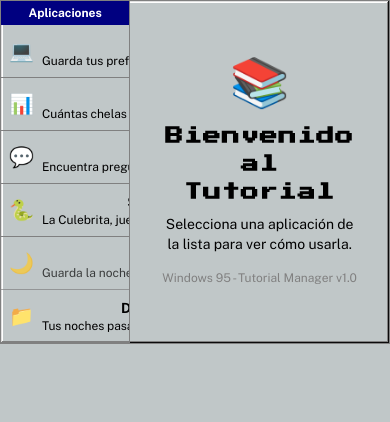
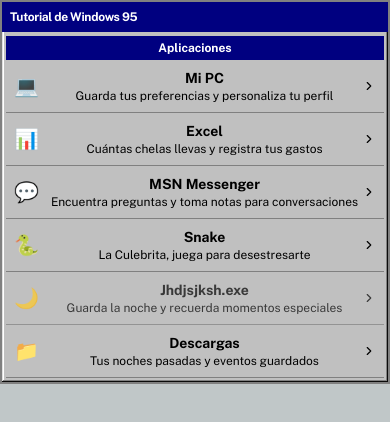
Before and after one commit to JxElektro/Chelas.js-The-Game, a React (Vite) app: page /tutorial in a window 390 px wide. Shown: the top 422 px of the page. Built offline with nearby package versions, Linux system fonts and the light colour scheme.

Commit message:
feat: Improve tutorial layout for mobile
Adjust the tutorial layout to ensure it renders well on mobile devices.

```diff
--- a/src/pages/Tutorial.tsx
+++ b/src/pages/Tutorial.tsx
@@ -1,5 +1,8 @@
+
 import React, { useState } from "react"
 import { ChevronRight } from "lucide-react"
+import { useIsMobile } from "@/hooks/use-mobile"
+import WindowFrame from "@/components/WindowFrame"
 
 // Definimos la interfaz de cada app.
 type AppTutorial = {
@@ -54,6 +57,7 @@ const apps: AppTutorial[] = [
 export default function Tutorial() {
   const [selectedApp, setSelectedApp] = useState<string | null>(null)
   const [message, setMessage] = useState<string>("")
+  const isMobile = useIsMobile()
 
   const handleSelectApp = (appId: string, comingSoon?: boolean) => {
     if (comingSoon) {
@@ -66,10 +70,11 @@ export default function Tutorial() {
   }
 
   return (
-    <div className="w-full h-full flex flex-col border border-chelas-gray-dark shadow-win95">
-      <div className="flex flex-grow overflow-hidden">
+    <div className="w-full h-full flex flex-col">
+      <WindowFrame title="Tutorial de Windows 95" className="flex-grow">
+        <div className="flex flex-col md:flex-row h-full overflow-hidden">
           {/* Sidebar con la lista de aplicaciones */}
-        <aside className="w-1/3 border-r border-chelas-gray-dark flex flex-col">
+          <aside className={`${isMobile ? 'w-full' : 'w-1/3'} md:border-r border-chelas-gray-dark flex flex-col ${selectedApp && isMobile ? 'hidden' : 'flex'}`}>
             {/* Aquí cambiamos a text-white */}
             <div className="bg-chelas-window-title px-2 py-1 text-white font-bold text-xs">
               Aplicaciones
@@ -99,20 +104,32 @@ export default function Tutorial() {
           </aside>
 
           {/* Contenido principal */}
-        <main className="w-2/3 p-3 overflow-auto">
+          <main className={`${isMobile ? 'w-full' : 'w-2/3'} overflow-auto ${!selectedApp && isMobile ? 'hidden' : 'flex flex-col'}`}>
+            {isMobile && selectedApp && (
+              <button
+                onClick={() => setSelectedApp(null)}
+                className="win95-button text-black text-xs py-0.5 px-2 mb-2 self-start"
+              >
+                « Volver a la lista
+              </button>
+            )}
+
             {message && (
               <div className="mb-4 text-red-600 font-semibold text-sm">
                 {message}
               </div>
             )}
 
+            <div className="flex-grow">
               {selectedApp ? (
                 <TutorialContent appId={selectedApp} />
-          ) : !message ? (
+              ) : !message && !isMobile ? (
                 <EmptyState />
               ) : null}
+            </div>
           </main>
         </div>
+      </WindowFrame>
     </div>
   )
 }
@@ -286,7 +303,7 @@ const TutorialContent: React.FC<{ appId: string }> = ({ appId }) => {
 }
 
 /**
- * Componente de “Empty State” cuando no se ha seleccionado ninguna app
+ * Componente de "Empty State" cuando no se ha seleccionado ninguna app
  */
 const EmptyState: React.FC = () => (
   <div className="flex flex-col items-center justify-center h-full text-center p-4 text-black">
```
Lines whose indentation alone changed are shown as unchanged.
